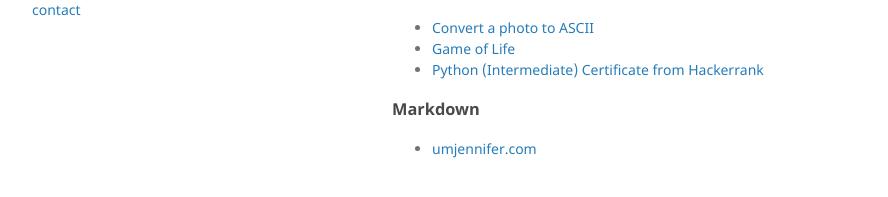
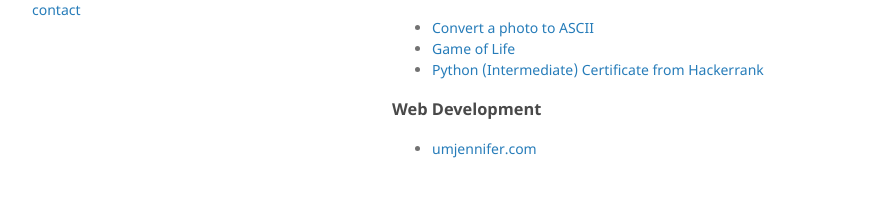
Before and after one commit to umjennifer/umjennifer.github.io, a Jekyll site: the page built from code.md, in a window 1280 px wide. Shown: the part 356-553 px from the top of the page, without its empty margins (178-1066 px from the left). Built offline with Jekyll 4.4.1, drawn with Linux system fonts in a browser that asks for light colours; our own code applies the rules of GitHub Pages for plain Markdown files.

```diff
--- a/_layouts/blog.html
+++ b/_layouts/blog.html
@@ -22,7 +22,7 @@
       <section>
 
       {{ content }}
-      <a onclick="window.history.back()">Back</a>
+      <a href="{{ site.github.url }}/musings">Back</a>
 
       </section>
     </div>
--- a/code.md
+++ b/code.md
@@ -16,5 +16,5 @@ layout: default
 * [Game of Life](https://github.com/umjennifer/gameoflife)
 * [Python (Intermediate) Certificate from Hackerrank](https://www.hackerrank.com/certificates/a8fb8dbd81d0)
 
-### Markdown
+### Web Development
 * [umjennifer.com](http://umjennifer.com/)
```
